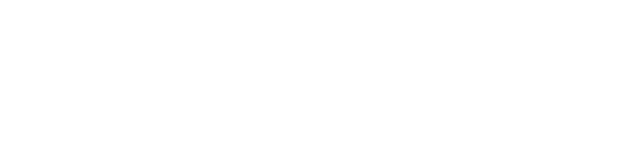
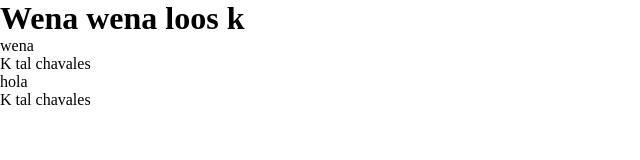
Before and after one commit to zennit/Pryecto_web, a plain HTML site: page index.html in a window 1280 px wide. Shown: the whole page, without its empty margins (0-640 px from the left). Drawn offline with Linux system fonts and the light colour scheme.

Commit message:
contenido html

```diff
--- a/index.html
+++ b/index.html
@@ -1,12 +1,32 @@
 <!DOCTYPE html>
 <html lang="en">
+
 <head>
     <meta charset="UTF-8">
     <meta name="viewport" content="width=device-width, initial-scale=1.0">
     <link rel="stylesheet" href="css/style.css">
     <title>Document</title>
 </head>
+
 <body>
+    <div class="container">
+        <div class="header">
+            <h1>Wena wena loos k</h1>
+        </div>
 
+        <div class="contenido">
+            <div>
+                wena
+                <p>K tal chavales</p>
+            </div>
+            <div>
+                hola
+                <p>K tal chavales</p>
+            </div>
+
+        </div>
+
+    </div>
 </body>
+
 </html>
```
